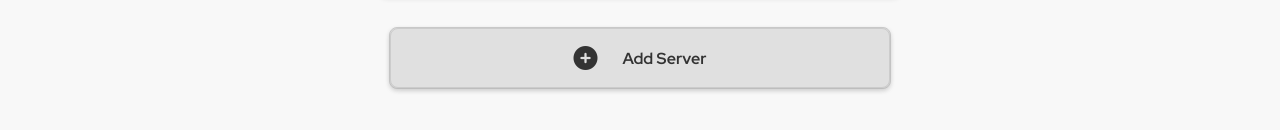
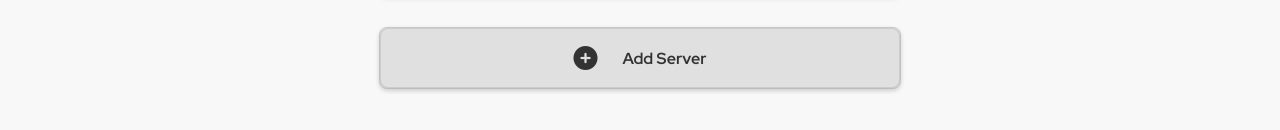
Before and after one commit to TunneLink/tunnelink-app, a plain HTML site: page server-list.html in a window 1280 px wide. Shown: the part 478-608 px from the top of the page. Drawn offline with Linux system fonts and the light colour scheme.

```diff
--- a/stylesheet.css
+++ b/stylesheet.css
@@ -181,7 +181,7 @@ input {
   align-items: center;
   justify-content: center;
   width: 100%;
-  max-width: 500px;  /* Keep it aligned with server items */
+  max-width: 520px;  /* Keep it aligned with server items */
   height: 60px;
   box-shadow: 0 2px 5px rgba(0, 0, 0, 0.1);
   border: 1px solid #ccc;
```
